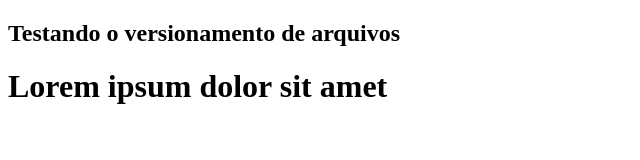
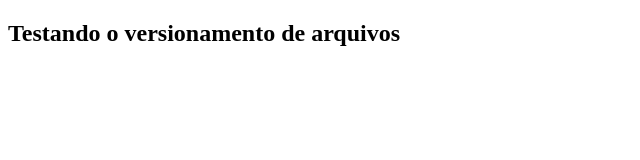
Before and after one commit to Gabriela-Ctrl/teste-git1, a plain HTML site: page index.html in a window 1280 px wide. Shown: the whole page, without its empty margins (0-640 px from the left). Drawn offline with Linux system fonts and the light colour scheme.

Commit message:
Revert "Update index.html"
This reverts commit e3ed91f2f34758a0daea66cbb42596ea2edb06e8.

```diff
--- a/index.html
+++ b/index.html
@@ -9,6 +9,5 @@
 <body>
     <h2>Testando o versionamento de arquivos</h2>
 
-    <h1>Lorem ipsum dolor sit amet</h1>
 </body>
 </html>
```
